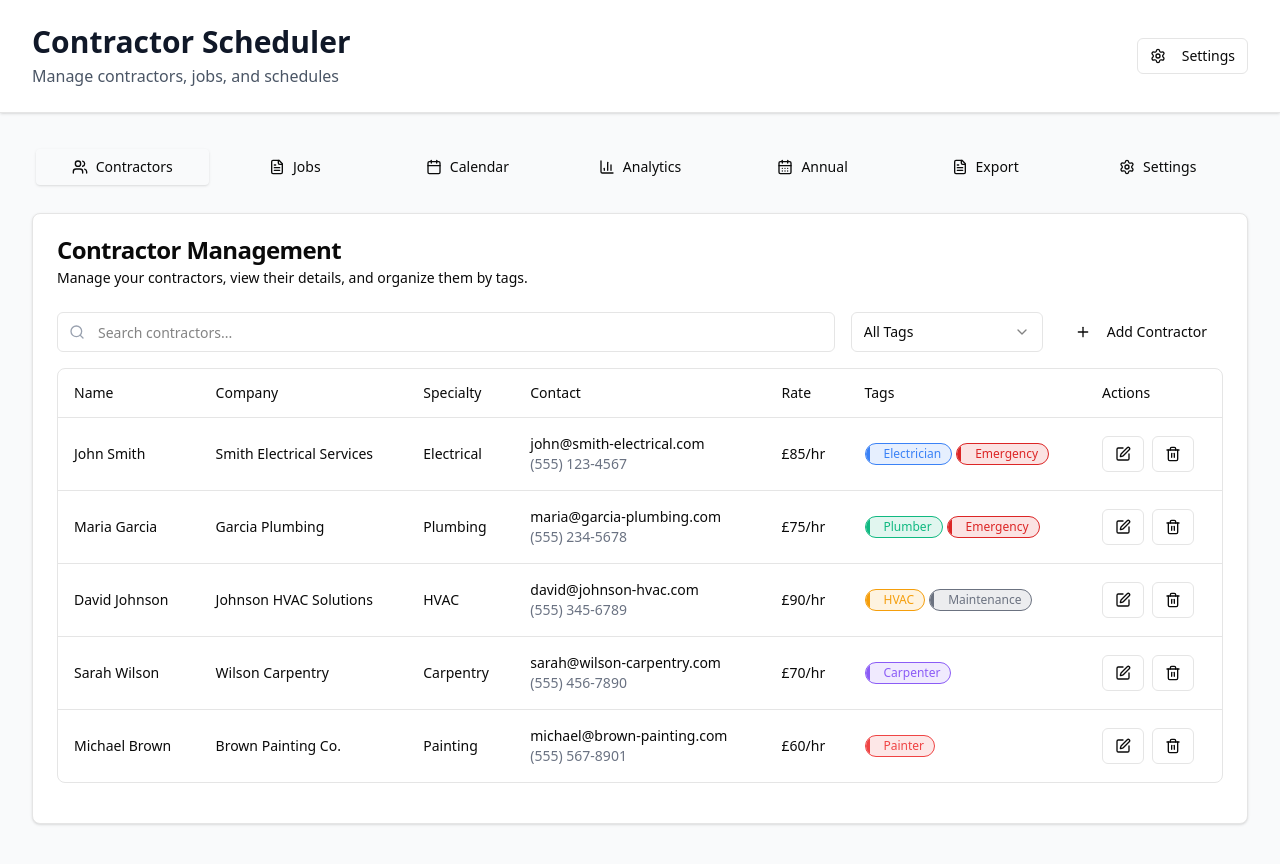
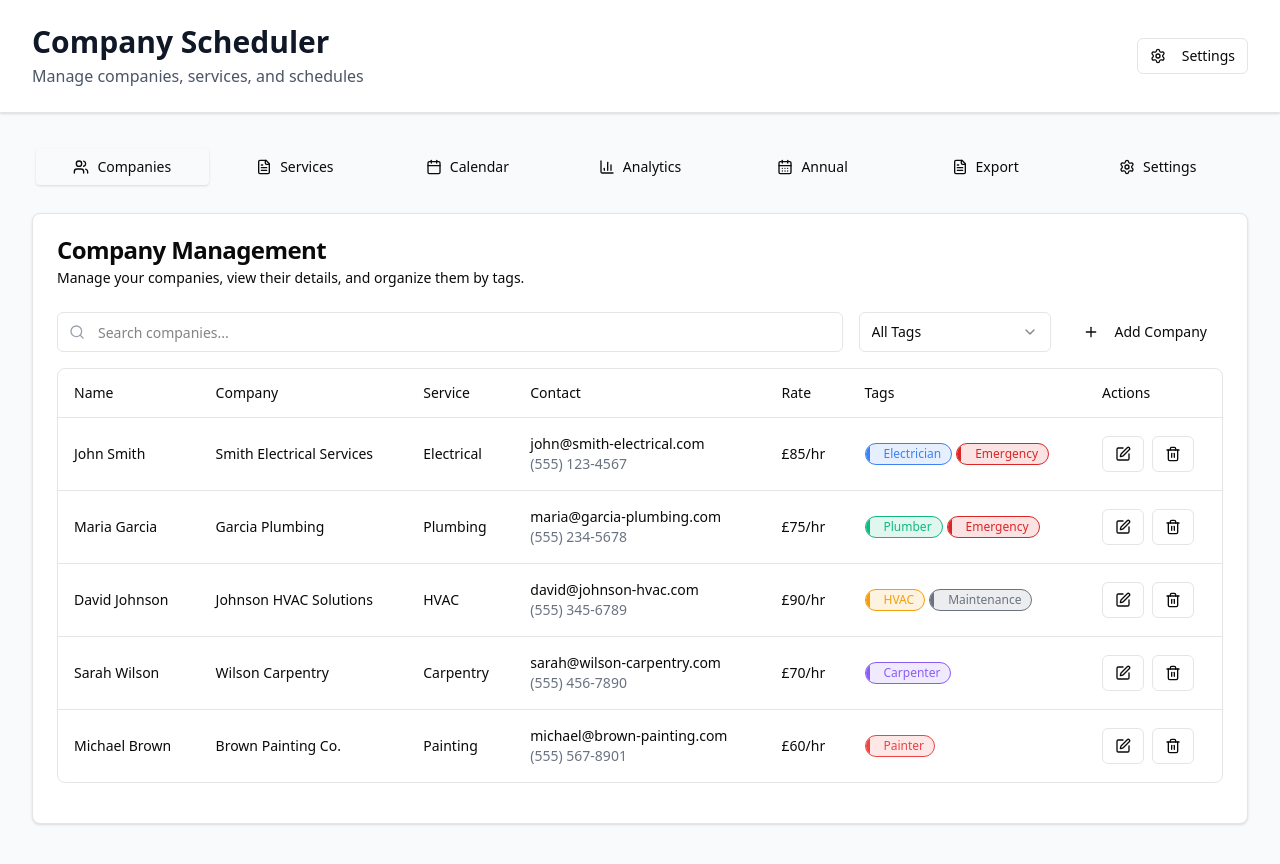
Before and after one commit to sbalasz/contractor-scheduler, a Next.js app: page / in a window 1280 px wide. Shown: the top 864 px of the page. Built offline with nearby package versions, Linux system fonts and the light colour scheme.

Commit message:
jobs contractors renamed

```diff
--- a/src/app/page.tsx
+++ b/src/app/page.tsx
@@ -42,8 +42,8 @@ export default function Dashboard() {
         <div className="max-w-7xl mx-auto px-4 sm:px-6 lg:px-8">
           <div className="flex flex-col sm:flex-row justify-between items-start sm:items-center py-4 sm:py-6 gap-4">
             <div className="flex-1">
-              <h1 className="text-2xl sm:text-3xl font-bold text-gray-900">Contractor Scheduler</h1>
-              <p className="text-sm sm:text-base text-gray-600 mt-1">Manage contractors, jobs, and schedules</p>
+              <h1 className="text-2xl sm:text-3xl font-bold text-gray-900">Company Scheduler</h1>
+              <p className="text-sm sm:text-base text-gray-600 mt-1">Manage companies, services, and schedules</p>
             </div>
             <div className="flex items-center space-x-2 sm:space-x-4">
               <Button variant="outline" size="sm" className="text-xs sm:text-sm">
@@ -61,13 +61,13 @@ export default function Dashboard() {
           <TabsList className="grid w-full grid-cols-3 sm:grid-cols-7 h-auto">
             <TabsTrigger value="contractors" className="flex flex-col sm:flex-row items-center gap-1 sm:gap-2 py-2 px-2 text-xs sm:text-sm">
               <Users className="h-3 w-3 sm:h-4 sm:w-4" />
-              <span className="hidden sm:inline">Contractors</span>
-              <span className="sm:hidden">Contractors</span>
+              <span className="hidden sm:inline">Companies</span>
+              <span className="sm:hidden">Companies</span>
             </TabsTrigger>
             <TabsTrigger value="jobs" className="flex flex-col sm:flex-row items-center gap-1 sm:gap-2 py-2 px-2 text-xs sm:text-sm">
               <FileText className="h-3 w-3 sm:h-4 sm:w-4" />
-              <span className="hidden sm:inline">Jobs</span>
-              <span className="sm:hidden">Jobs</span>
+              <span className="hidden sm:inline">Services</span>
+              <span className="sm:hidden">Services</span>
             </TabsTrigger>
             <TabsTrigger value="calendar" className="flex flex-col sm:flex-row items-center gap-1 sm:gap-2 py-2 px-2 text-xs sm:text-sm">
               <Calendar className="h-3 w-3 sm:h-4 sm:w-4" />
@@ -99,9 +99,9 @@ export default function Dashboard() {
           <TabsContent value="contractors" className="space-y-6">
             <Card>
               <CardHeader>
-                <CardTitle>Contractor Management</CardTitle>
+                <CardTitle>Company Management</CardTitle>
                 <CardDescription>
-                  Manage your contractors, view their details, and organize them by tags.
+                  Manage your companies, view their details, and organize them by tags.
                 </CardDescription>
               </CardHeader>
               <CardContent>
@@ -129,7 +129,7 @@ export default function Dashboard() {
               <CardHeader>
                 <CardTitle>Schedule Calendar</CardTitle>
                 <CardDescription>
-                  View and manage contractor schedules, add new appointments, and track job progress.
+                  View and manage company schedules, add new appointments, and track service progress.
                 </CardDescription>
               </CardHeader>
               <CardContent>
@@ -143,7 +143,7 @@ export default function Dashboard() {
               <CardHeader>
                 <CardTitle>Analytics Dashboard</CardTitle>
                 <CardDescription>
-                  View insights and statistics about your contractors and jobs.
+                  View insights and statistics about your companies and services.
                 </CardDescription>
               </CardHeader>
               <CardContent>
@@ -161,7 +161,7 @@ export default function Dashboard() {
               <CardHeader>
                 <CardTitle>Export Data</CardTitle>
                 <CardDescription>
-                  Export your contractor and schedule data to CSV or Excel files.
+                  Export your company and schedule data to CSV or Excel files.
                 </CardDescription>
               </CardHeader>
               <CardContent>
--- a/src/components/AnnualOverview.tsx
+++ b/src/components/AnnualOverview.tsx
@@ -157,7 +157,7 @@ export default function AnnualOverview({ contractors, jobs }: AnnualOverviewProp
           <CardContent className="p-6">
             <div className="flex items-center justify-between">
               <div>
-                <p className="text-sm font-medium text-gray-600">Total Jobs</p>
+                <p className="text-sm font-medium text-gray-600">Total Services</p>
                 <p className="text-2xl font-bold">{yearlyStats.totalJobs}</p>
               </div>
               <BarChart3 className="h-8 w-8 text-blue-600" />
@@ -193,7 +193,7 @@ export default function AnnualOverview({ contractors, jobs }: AnnualOverviewProp
           <CardContent className="p-6">
             <div className="flex items-center justify-between">
               <div>
-                <p className="text-sm font-medium text-gray-600">Active Contractors</p>
+                <p className="text-sm font-medium text-gray-600">Active Companies</p>
                 <p className="text-2xl font-bold">{yearlyStats.uniqueContractors}</p>
               </div>
               <Users className="h-8 w-8 text-orange-600" />
@@ -221,7 +221,7 @@ export default function AnnualOverview({ contractors, jobs }: AnnualOverviewProp
                 <Tooltip
                   formatter={(value, name) => [
                     name === 'revenue' ? `£${value.toLocaleString()}` : value,
-                    name === 'jobs' ? 'Jobs' : name === 'hours' ? 'Hours' : 'Revenue'
+                    name === 'jobs' ? 'Services' : name === 'hours' ? 'Hours' : 'Revenue'
                   ]}
                 />
                 <Line type="monotone" dataKey="jobs" stroke="#3B82F6" strokeWidth={2} />
@@ -234,7 +234,7 @@ export default function AnnualOverview({ contractors, jobs }: AnnualOverviewProp
         {/* Job Status Distribution */}
         <Card>
           <CardHeader>
-            <CardTitle>Job Status Distribution</CardTitle>
+            <CardTitle>Service Status Distribution</CardTitle>
           </CardHeader>
           <CardContent>
             <ResponsiveContainer width="100%" height={300}>
@@ -262,7 +262,7 @@ export default function AnnualOverview({ contractors, jobs }: AnnualOverviewProp
       {/* Contractor Performance */}
       <Card>
         <CardHeader>
-          <CardTitle>Top Performing Contractors - {selectedYear}</CardTitle>
+          <CardTitle>Top Performing Companies - {selectedYear}</CardTitle>
           <CardDescription>Ranked by total revenue generated</CardDescription>
         </CardHeader>
         <CardContent>
@@ -280,7 +280,7 @@ export default function AnnualOverview({ contractors, jobs }: AnnualOverviewProp
                 </div>
                 <div className="flex items-center gap-6">
                   <div className="text-center">
-                    <p className="text-sm text-gray-600">Jobs</p>
+                    <p className="text-sm text-gray-600">Services</p>
                     <p className="font-semibold">{contractor.jobs}</p>
                   </div>
                   <div className="text-center">
@@ -308,13 +308,13 @@ export default function AnnualOverview({ contractors, jobs }: AnnualOverviewProp
       {jobTypeData.length > 0 && (
         <Card>
           <CardHeader>
-            <CardTitle>Job Type Analysis - {selectedYear}</CardTitle>
-            <CardDescription>Distribution of jobs by type</CardDescription>
+            <CardTitle>Service Type Analysis - {selectedYear}</CardTitle>
+            <CardDescription>Distribution of services by type</CardDescription>
           </CardHeader>
           <CardContent>
             <div className="grid grid-cols-1 md:grid-cols-2 gap-6">
               <div>
-                <h3 className="font-semibold mb-4">Job Count</h3>
+                <h3 className="font-semibold mb-4">Service Count</h3>
                 <ResponsiveContainer width="100%" height={250}>
                   <BarChart data={jobTypeData}>
                     <CartesianGrid strokeDasharray="3 3" />
@@ -326,7 +326,7 @@ export default function AnnualOverview({ contractors, jobs }: AnnualOverviewProp
                 </ResponsiveContainer>
               </div>
               <div>
-                <h3 className="font-semibold mb-4">Revenue by Job Type</h3>
+                <h3 className="font-semibold mb-4">Revenue by Service Type</h3>
                 <div className="space-y-3">
                   {jobTypeData.map((job, index) => (
                     <div key={job.name} className="flex items-center justify-between">
--- a/src/components/ContractorTable.tsx
+++ b/src/components/ContractorTable.tsx
@@ -169,7 +169,7 @@ export default function ContractorTable({ contractors, setContractors, jobs, onJ
         <div className="relative flex-1">
           <Search className="absolute left-3 top-1/2 transform -translate-y-1/2 text-gray-400 h-4 w-4" />
           <Input
-            placeholder="Search contractors..."
+            placeholder="Search companies..."
             value={searchTerm}
             onChange={(e) => setSearchTerm(e.target.value)}
             className="pl-10"
@@ -194,7 +194,7 @@ export default function ContractorTable({ contractors, setContractors, jobs, onJ
         </Select>
         <Button onClick={handleAddContractor} className="w-full sm:w-auto">
           <Plus className="h-4 w-4 mr-2" />
-          Add Contractor
+          Add Company
         </Button>
       </div>
 
@@ -205,7 +205,7 @@ export default function ContractorTable({ contractors, setContractors, jobs, onJ
             <TableRow>
               <TableHead>Name</TableHead>
               <TableHead>Company</TableHead>
-              <TableHead>Specialty</TableHead>
+              <TableHead>Service</TableHead>
               <TableHead>Contact</TableHead>
               <TableHead>Rate</TableHead>
               <TableHead>Tags</TableHead>
@@ -306,7 +306,7 @@ export default function ContractorTable({ contractors, setContractors, jobs, onJ
 
               <div className="space-y-2">
                 <div>
-                  <span className="text-sm font-medium text-gray-500">Specialty:</span>
+                  <span className="text-sm font-medium text-gray-500">Service:</span>
                   <p className="text-sm">{contractor.specialty}</p>
                 </div>
 
@@ -360,10 +360,10 @@ export default function ContractorTable({ contractors, setContractors, jobs, onJ
         <DialogContent className="max-w-2xl max-h-[90vh] overflow-y-auto">
           <DialogHeader>
             <DialogTitle>
-              {editingContractor ? 'Edit Contractor' : 'Add New Contractor'}
+              {editingContractor ? 'Edit Company' : 'Add New Company'}
             </DialogTitle>
             <DialogDescription>
-              {editingContractor ? 'Update contractor information' : 'Add a new contractor to your system'}
+              {editingContractor ? 'Update company information' : 'Add a new company to your system'}
             </DialogDescription>
           </DialogHeader>
 
@@ -406,13 +406,13 @@ export default function ContractorTable({ contractors, setContractors, jobs, onJ
               />
             </div>
             <div className="space-y-2">
-              <Label htmlFor="specialty">Job Specialty *</Label>
+              <Label htmlFor="specialty">Service Specialty *</Label>
               <Select
                 value={formData.specialty}
                 onValueChange={(value) => setFormData({ ...formData, specialty: value })}
               >
                 <SelectTrigger>
-                  <SelectValue placeholder="Select a job specialty" />
+                  <SelectValue placeholder="Select a service specialty" />
                 </SelectTrigger>
                 <SelectContent>
                   {jobs.map(job => (
--- a/src/components/ScheduleCalendar.tsx
+++ b/src/components/ScheduleCalendar.tsx
@@ -319,7 +319,7 @@ export default function ScheduleCalendar({ contractors }: ScheduleCalendarProps)
               {todayEntries.length > 0 && (
                 <div className="mt-4 p-4 bg-blue-50 rounded-lg border border-blue-200">
                   <h4 className="text-sm font-semibold text-blue-800 mb-2">
-                    Contractors scheduled for {selectedDate.toLocaleDateString()}
+                    Companies scheduled for {selectedDate.toLocaleDateString()}
                   </h4>
                   <div className="space-y-2">
                     {todayEntries.map((entry) => (
@@ -431,13 +431,13 @@ export default function ScheduleCalendar({ contractors }: ScheduleCalendarProps)
               {editingEntry ? 'Edit Schedule Entry' : 'Add New Schedule Entry'}
             </DialogTitle>
             <DialogDescription>
-              {editingEntry ? 'Update schedule entry information' : 'Schedule a new contractor appointment'}
+              {editingEntry ? 'Update schedule entry information' : 'Schedule a new company appointment'}
             </DialogDescription>
           </DialogHeader>
 
           <div className="grid grid-cols-2 gap-4">
             <div className="space-y-2">
-              <Label htmlFor="contractor">Contractor *</Label>
+              <Label htmlFor="contractor">Company *</Label>
               <Select
                 value={formData.contractorId}
                 onValueChange={(value) => setFormData({ ...formData, contractorId: value })}
@@ -455,7 +455,7 @@ export default function ScheduleCalendar({ contractors }: ScheduleCalendarProps)
               </Select>
             </div>
             <div className="space-y-2">
-              <Label htmlFor="job">Job *</Label>
+              <Label htmlFor="job">Service *</Label>
               <Select
                 value={formData.jobId}
                 onValueChange={(value) => setFormData({ ...formData, jobId: value })}
```
Also changed, not shown: src/components/AnalyticsDashboard.tsx (+6 -6 lines), src/components/JobTable.tsx (+10 -10 lines).
